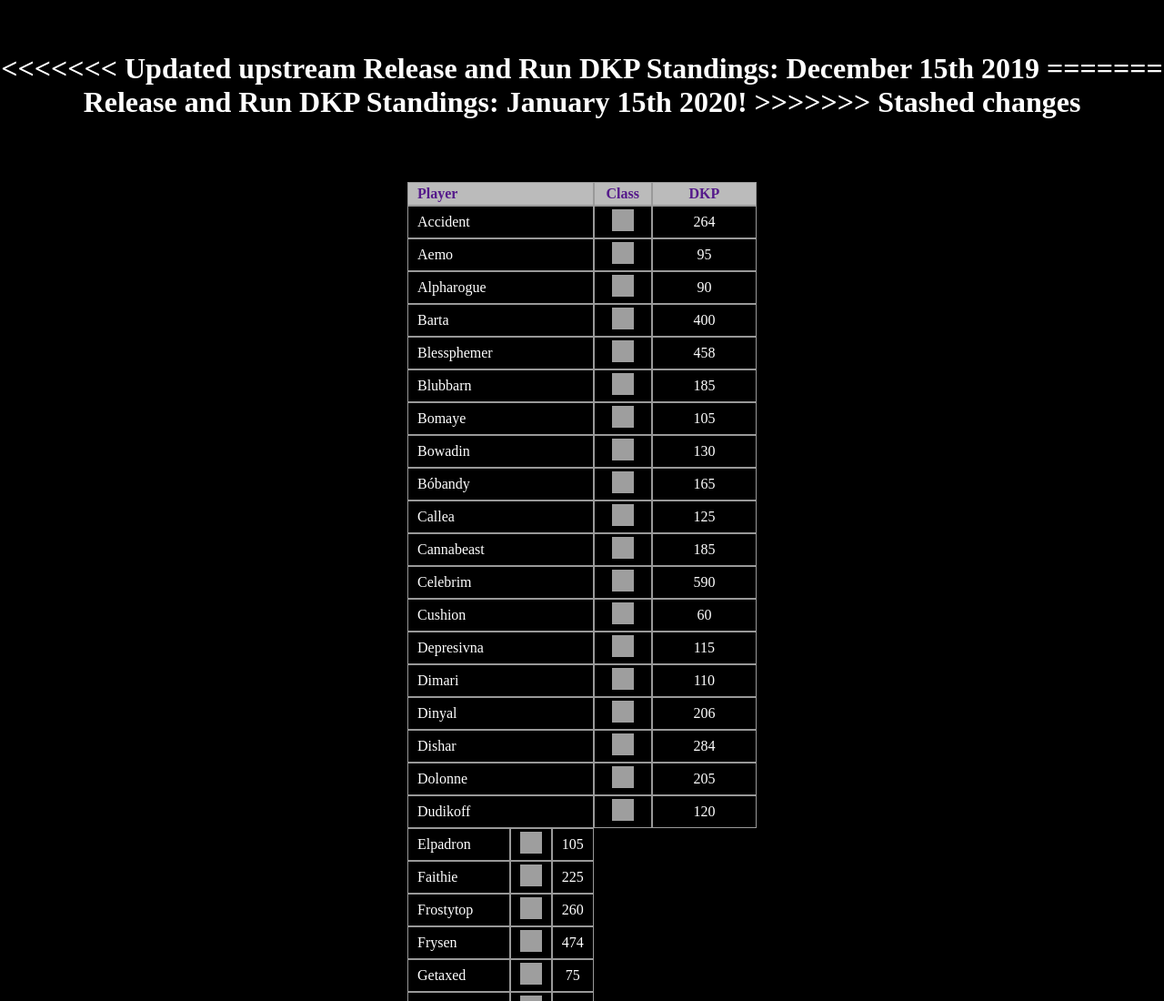
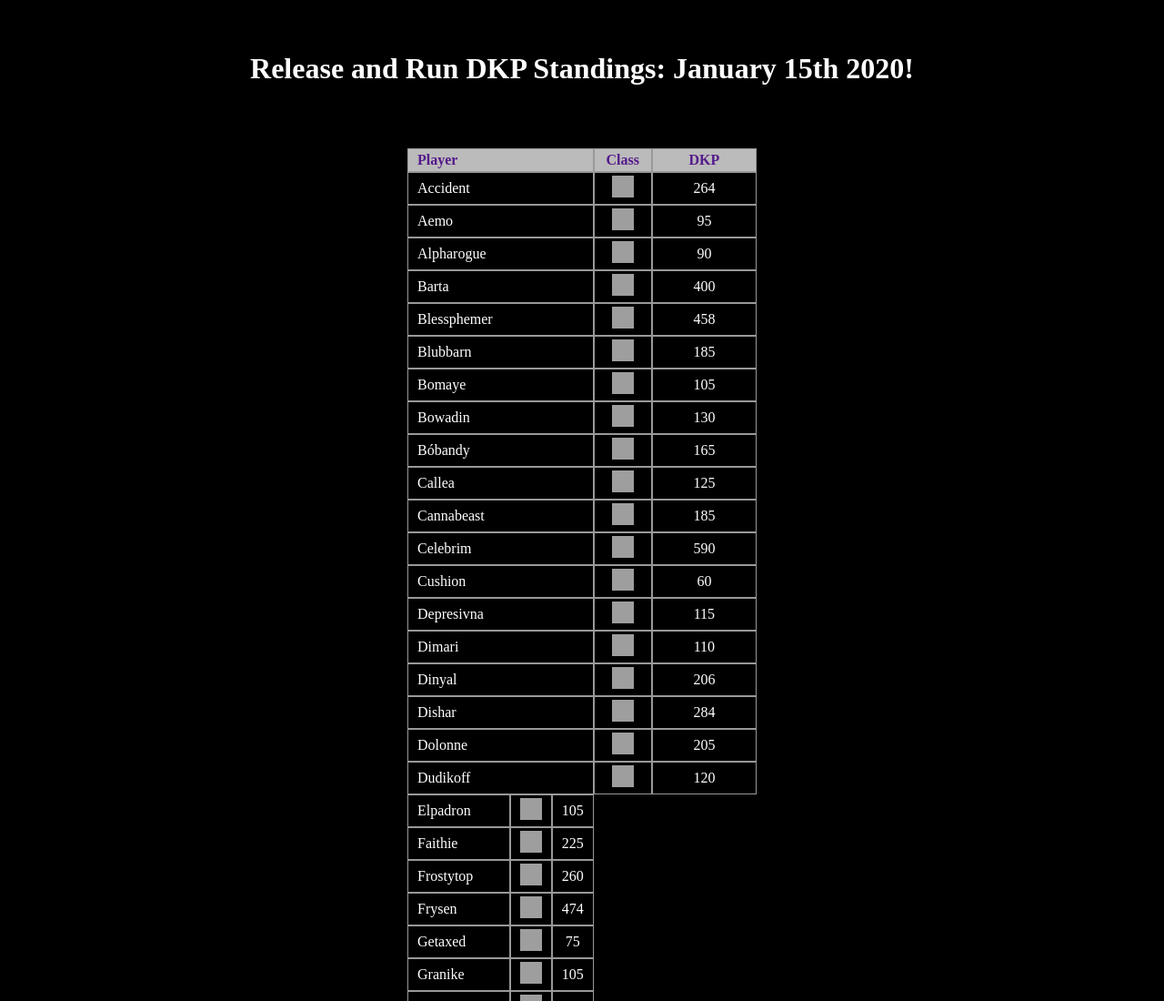
Before and after one commit to RnRGuildGitHubWoWClassic/RnRGuildGitHubWoWClassic.github.io, a plain HTML site: page DKPTable.html in a window 1280 px wide. Shown: the top 1100 px of the page at 91% size. Drawn offline with Linux system fonts and the light colour scheme; grey boxes are pictures that could not be loaded.

Commit message:
Update DKPTable.html

```diff
--- a/DKPTable.html
+++ b/DKPTable.html
@@ -11,11 +11,7 @@
   <br /><br />
   <div>
     <h1 style="color:white;">
-<<<<<<< Updated upstream
-      Release and Run DKP Standings: December 15th 2019
-=======
       Release and Run DKP Standings: January 15th 2020!
->>>>>>> Stashed changes
     </h1>
   </div>
   <br /><br />
```
